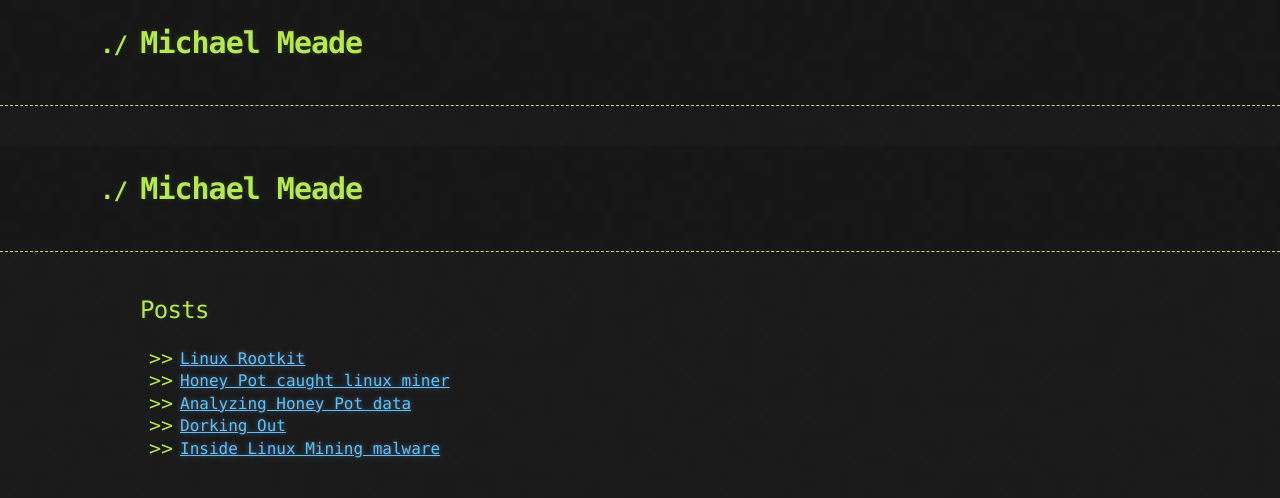
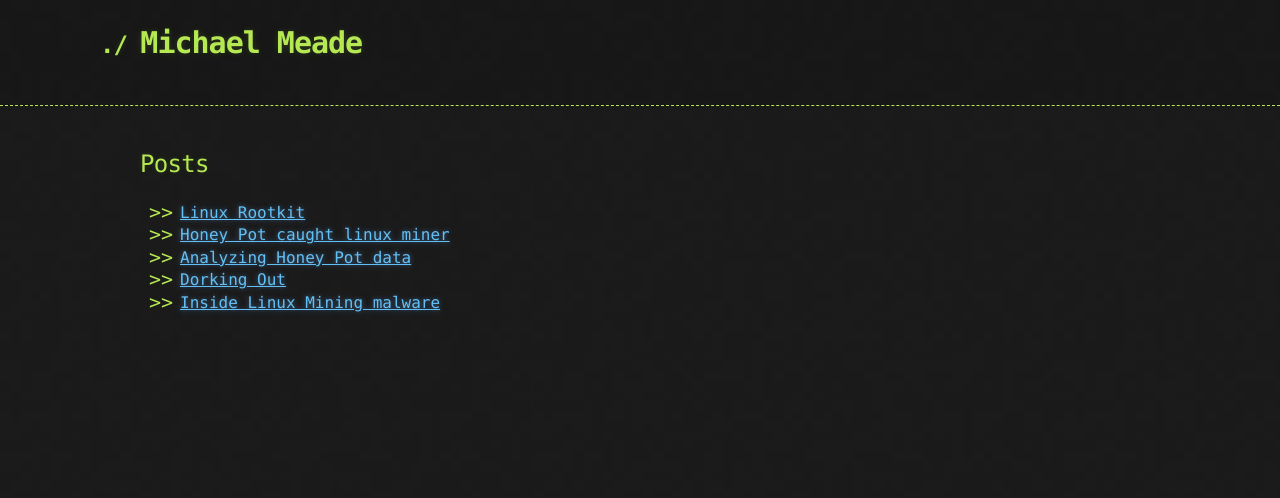
Before and after one commit to Michael-Meade/MinerFind, a Jekyll site: the page built from index.md, in a window 1280 px wide. Shown: the top 498 px of the page. Built offline with Jekyll 4.4.1, drawn with Linux system fonts in a browser that asks for light colours; our own code applies the rules of GitHub Pages for plain Markdown files; the repository's description, which GitHub fills in, is left out.

Commit message:
Update default.html

```diff
--- a/_layouts/default.html
+++ b/_layouts/default.html
@@ -10,12 +10,7 @@
   </head>
 
   <body>
-    <header>
-      <div class="container">
-        <h1>Michael Meade</h1>
-        <h2></h2>
-      </div>
-    </header>
+
 
     <header>
       <div class="container">
```
